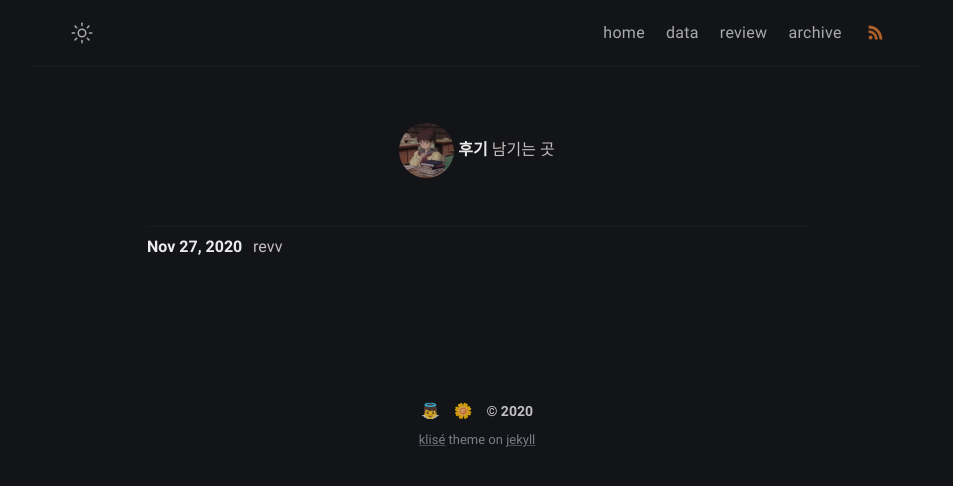
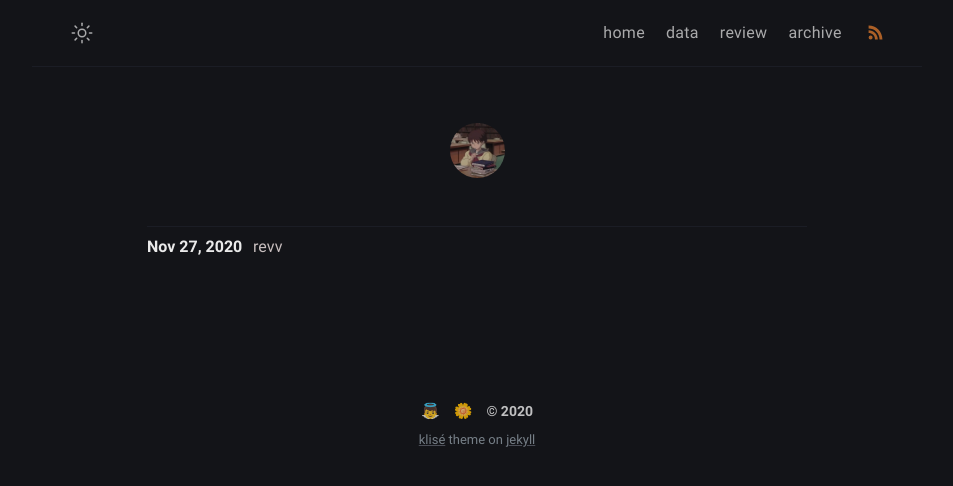
Before and after one commit to iwdstry/yeieje, a Jekyll site: the page built from review.html, in a window 1280 px wide. Shown: the top 486 px of the page, without its empty margins (163-1116 px from the left). Built offline with Jekyll 4.4.1, drawn with Linux system fonts in a browser that asks for light colours.

Commit message:
Update review.html

```diff
--- a/review.html
+++ b/review.html
@@ -5,7 +5,7 @@ excerpt: Sorted article by tags.
 ---
 
 <div class="data">
-   <p><img class="data-avatar" src="{{ base.url }}/yeieje/assets/img/avatar1.jpg"> <b>후기</b> 남기는 곳 </p>
+<img class="data-avatar" src="{{ base.url }}/yeieje/assets/img/avatar1.jpg">
 </div>
 
 
```
